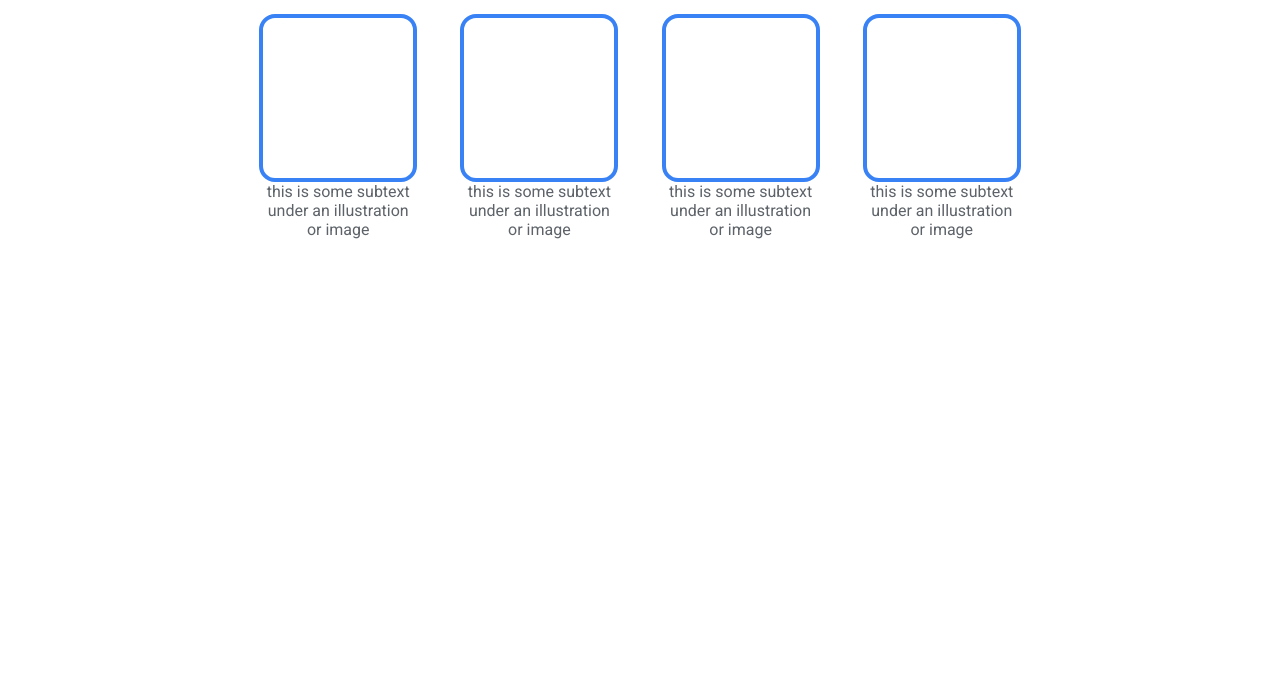
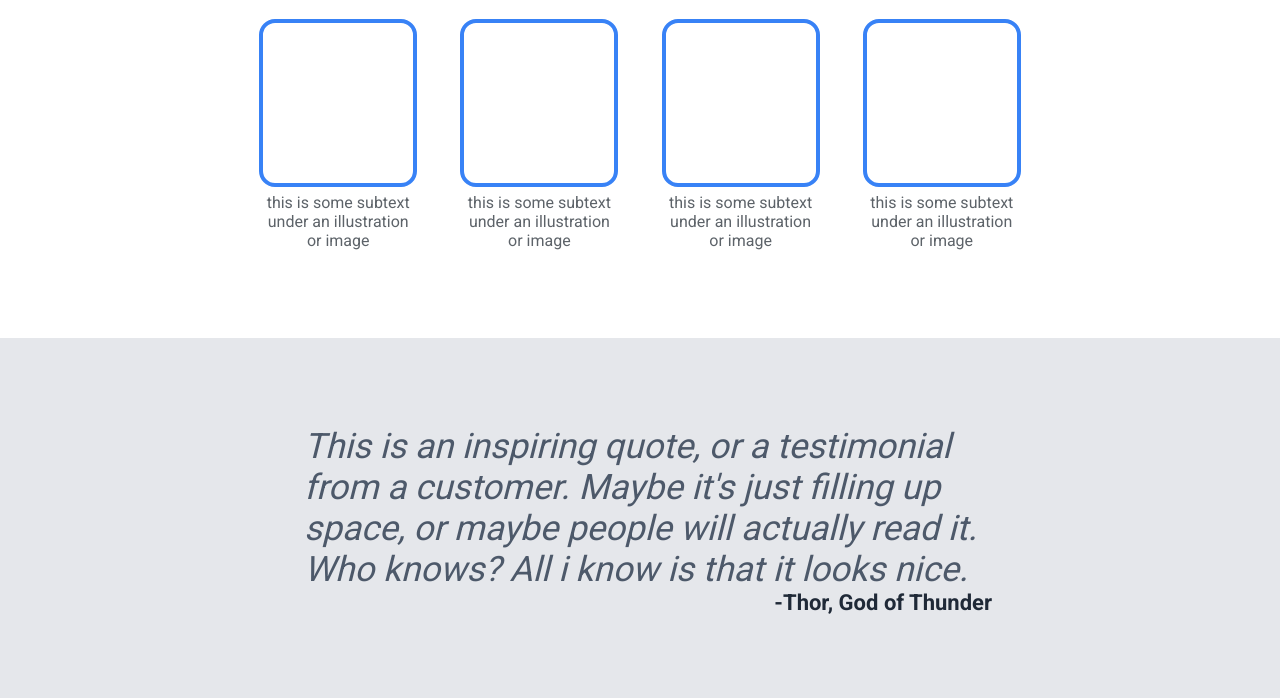
Before and after one commit to Adwithr/Landing-Page, a plain HTML site: page index.html in a window 1280 px wide. Shown: the part 611-1309 px from the top of the page. Before the commit the page ends 930 px from the top, so only its background shows below. Drawn offline with Linux system fonts and the light colour scheme.

Commit message:
created the quote section
created the quote section and styled it

```diff
--- a/index.html
+++ b/index.html
@@ -61,5 +61,13 @@
         </div>
       </div>
     </div>
+    <div class="quote-section">
+      <em>
+        This is an inspiring quote, or a testimonial from a customer. Maybe it's
+        just filling up space, or maybe people will actually read it. Who knows?
+        All i know is that it looks nice.
+      </em>
+      <div class="quote-by">-Thor, God of Thunder</div>
+    </div>
   </body>
 </html>
--- a/styles.css
+++ b/styles.css
@@ -1,10 +1,15 @@
 @import url("https://fonts.googleapis.com/css2?family=Roboto:wght@400;700&display=swap");
+
+* {
+  margin: 0;
+  padding: 0;
+}
 
 body {
   display: flex;
   flex-direction: column;
-  margin: 0;
-  padding: 0;
+  /* margin: 0;
+  padding: 0; */
   font-family: "Roboto", sans-serif;
 }
 
@@ -102,8 +107,8 @@ a {
   display: flex;
   flex-direction: column;
   align-items: center;
-  padding-top: 2.2em;
-  padding-bottom: 5em;
+  padding-top: 2.5em;
+  padding-bottom: 5.5em;
 }
 
 .information-header {
@@ -126,6 +131,7 @@ a {
   display: flex;
   flex-direction: column;
   text-align: center;
+  gap: 6px;
 }
 
 .info-img {
@@ -139,3 +145,28 @@ a {
   color: hsl(212, 6%, 39%);
   font-weight: 500;
 }
+
+/* Quote section  */
+.quote-section {
+  display: flex;
+  flex-direction: column;
+  align-items: center;
+  background-color: #e5e7eb;
+  padding-top: 5.5em;
+  padding-bottom: 5.2em;
+  padding-left: 19em;
+  padding-right: 18em;
+}
+
+.quote-section em {
+  font-size: 35px;
+  font-weight: 100;
+  color: hsl(215deg 16.29% 35.89%);
+}
+
+.quote-by {
+  align-self: flex-end;
+  color: hsl(215deg 27.91% 16.86%);
+  font-weight: bolder;
+  font-size: 22px;
+}
```
